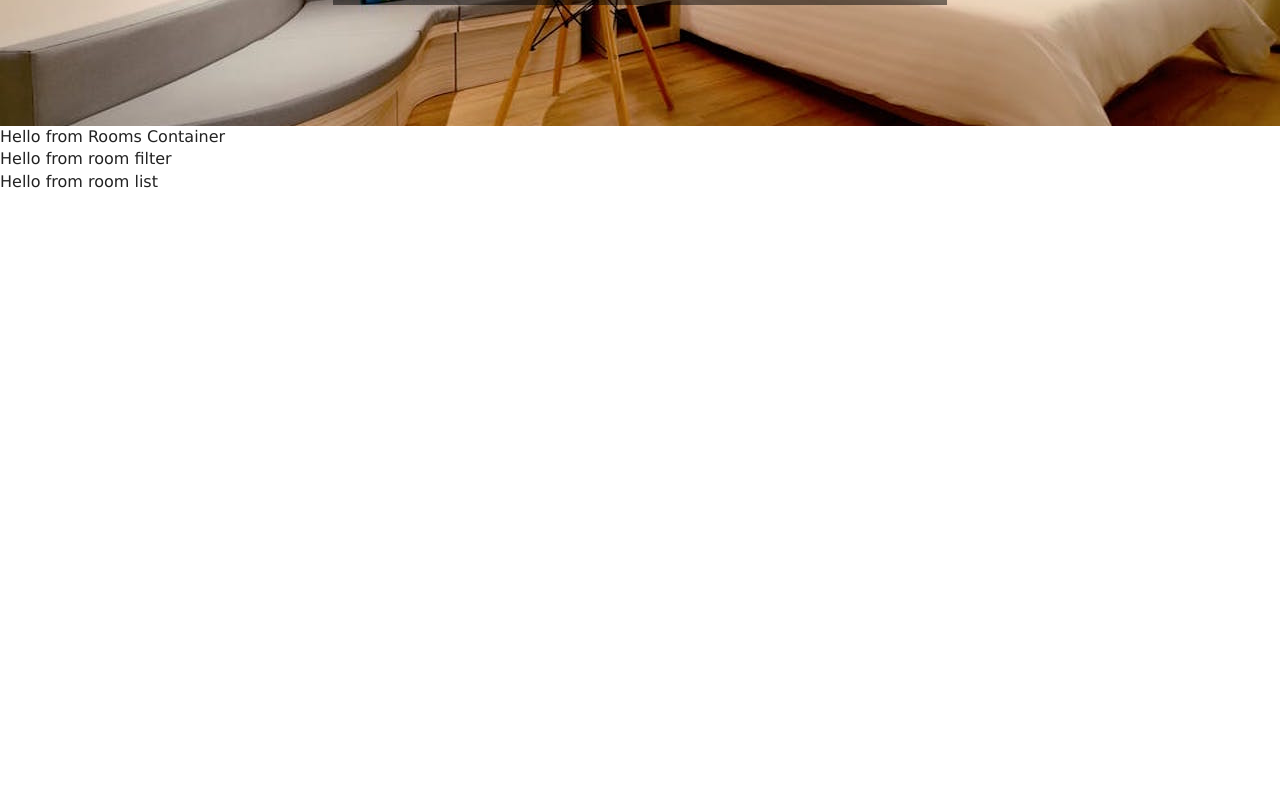
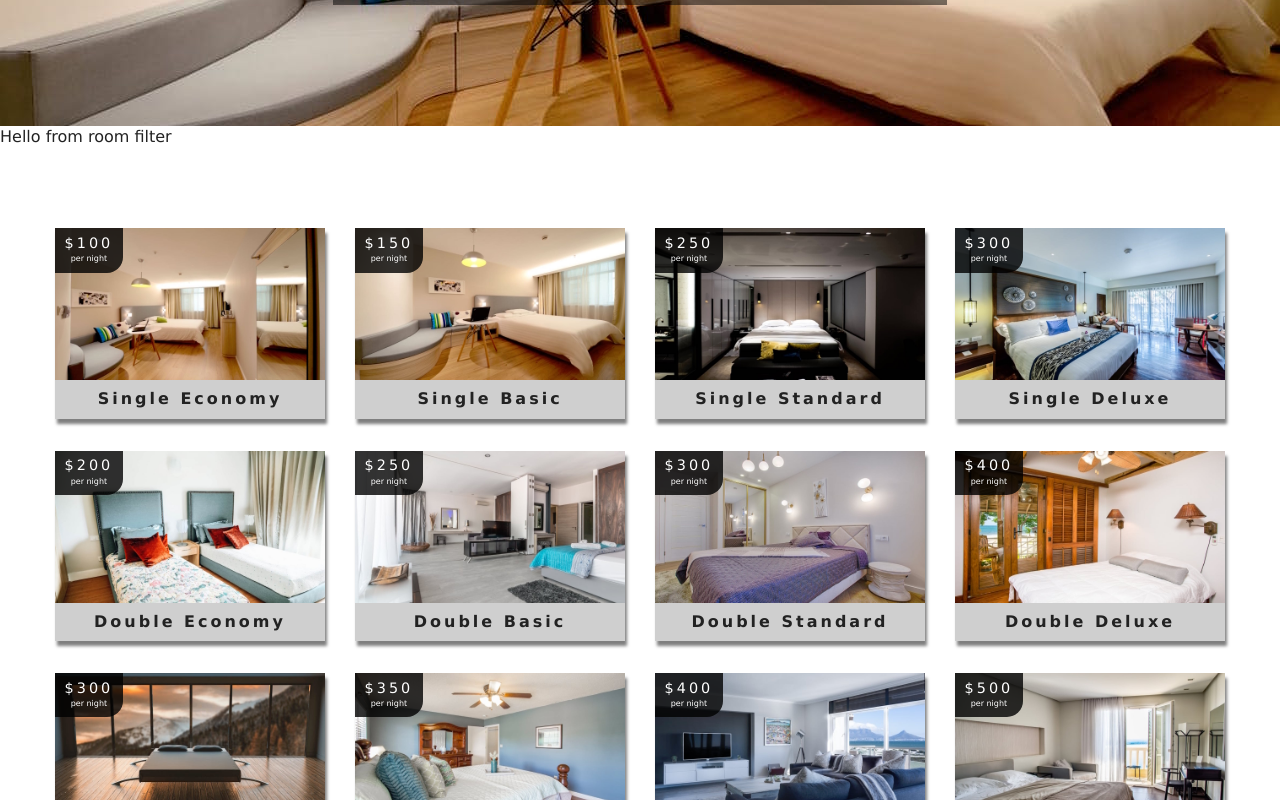
Before and after one commit to tuyenphk/beach-resort, a React (Create React App) app: page /rooms in a window 1280 px wide. Shown: the part 420-1220 px from the top of the page. Before the commit the page ends 800 px from the top, so only its background shows below. Built offline with nearby package versions, Linux system fonts and the light colour scheme.

Commit message:
display room list on the room page

```diff
--- a/src/components/RoomContainer.js
+++ b/src/components/RoomContainer.js
@@ -1,26 +1,42 @@
 import React from 'react'
 import RoomFilter from './RoomFilter'
 import RoomList from './RoomList'
-import {RoomConsumer} from '../context'
+// import {RoomConsumer} from '../context'
+import {withRoomConsumer} from '../context'
 import Loading from './Loading'
 
-export default function RoomsContainer() {
-    return (
-        <RoomConsumer>
-            {(value)=>{
-                const {loading, sortedRooms, rooms} = value;
+function RoomContainer ({context}){
+    const {loading, sortedRooms, rooms} = context;
     if(loading){
         return <Loading />
     }
     return (
-                    <div>
-                        Hello from Rooms Container
+        <>
             <RoomFilter rooms={rooms} />
             <RoomList rooms={sortedRooms} />
-                    </div>
+        </>
     );
-            }}
-        </RoomConsumer>
+}
 
-    )
-}
+export default withRoomConsumer(RoomContainer)
+
+// export default function RoomsContainer() {
+//     return (
+//         <RoomConsumer>
+//             {(value)=>{
+//                 const {loading, sortedRooms, rooms} = value;
+//                 if(loading){
+//                     return <Loading />
+//                 }
+//                 return (
+//                     <div>
+//                         Hello from Rooms Container
+//                         <RoomFilter rooms={rooms} />
+//                         <RoomList rooms={sortedRooms} />
+//                     </div>
+//                 );
+//             }}
+//         </RoomConsumer>
+
+//     )
+// }
--- a/src/components/RoomList.js
+++ b/src/components/RoomList.js
@@ -1,9 +1,22 @@
 import React from 'react'
+import Room from './Room'
 
-export default function RoomList() {
+export default function RoomList({rooms}) {
+    if (rooms.length === 0){
+        return(
+            <div className="empty-search">
+                <h3>Unfortunately no rooms matched with your search parameter.</h3>
+            </div>
+        )
+    }
     return (
-        <div>
-            Hello from room list
-        </div>
+       <section className="roomslist">
+           <div className="roomslist-center">
+               {rooms.map(item => {
+                   return <Room key={item.id} room={item} />
+               })
+               }
+           </div>
+       </section>
     )
 }
--- a/src/context.js
+++ b/src/context.js
@@ -48,4 +48,12 @@
 
 const RoomConsumer = RoomContext.Consumer;
 
+export function withRoomConsumer(Component){
+    return function ConsumerWrapper(props){
+        return <RoomConsumer>
+            {value => <Component {...props} context={value} />}
+        </RoomConsumer>
+    }
+}
+
 export {RoomProvider, RoomConsumer, RoomContext}
```
Lines whose indentation alone changed are shown as unchanged.
